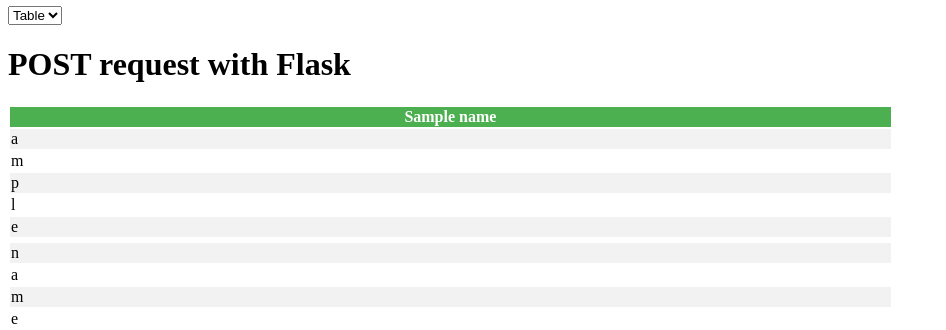
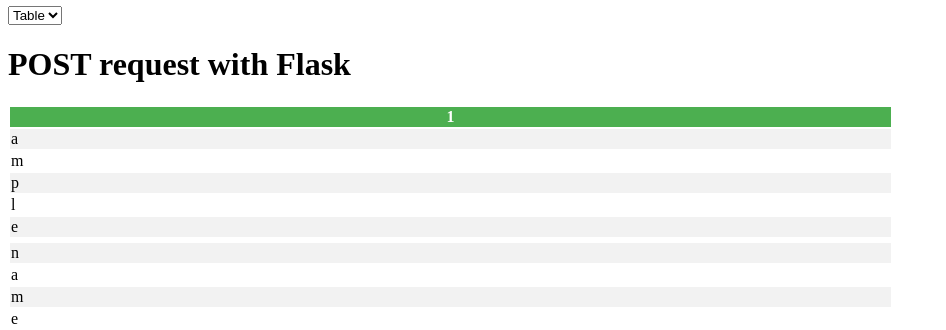
Before and after one commit to j-v-k/Online, a Flask app: template templates/form_action_table.html in a window 1280 px wide. Shown: the part 348-678 px from the top of the page, without its empty margins (0-946 px from the left). Run offline with Flask 2, Linux system fonts and the light colour scheme; the template is opened without the code that fills it: most values are stand-ins (such as "Sample title", 1, 10 or a date in 2020); parts of the project's set-up code (start-up, migrations or seed data) failed here and were passed over; some libraries are stand-ins or nearby versions.

Commit message:
modified:   static/style.css 	modified:   templates/form_action.html 	modified:   templates/form_action_table.html

```diff
--- a/static/style.css
+++ b/static/style.css
@@ -8,6 +8,6 @@ h5 {
 }
 
 h2 {
-    color: red;
-    margin-left: 20px;
+    color: Black;
+    margin-left: 0px;
 }
--- a/templates/form_action.html
+++ b/templates/form_action.html
@@ -18,7 +18,7 @@
 
             </div>
             <div id="content">
-                <h2>Results:</h2>
+            <h2>Results:</h2>
                 {%for i in name[0]%}
                    {{i}}<br>
                  {% endfor %}
--- a/templates/form_action_table.html
+++ b/templates/form_action_table.html
@@ -34,12 +34,12 @@
             <div id="content">
                 <table style="width:70%">
                  <tr>
-                {%for head in name[0]%}
+                {%for head in name[0][0]%}
                   <th>{{head}}</th>
                     {% endfor %}
                   </tr>
 
-                {%for row in name[1:]%}
+                {%for row in name[0][1:]%}
 		     <tr>
                    {%for i in row%}
                        <strong><td>{{i}}</td></strong>
```
